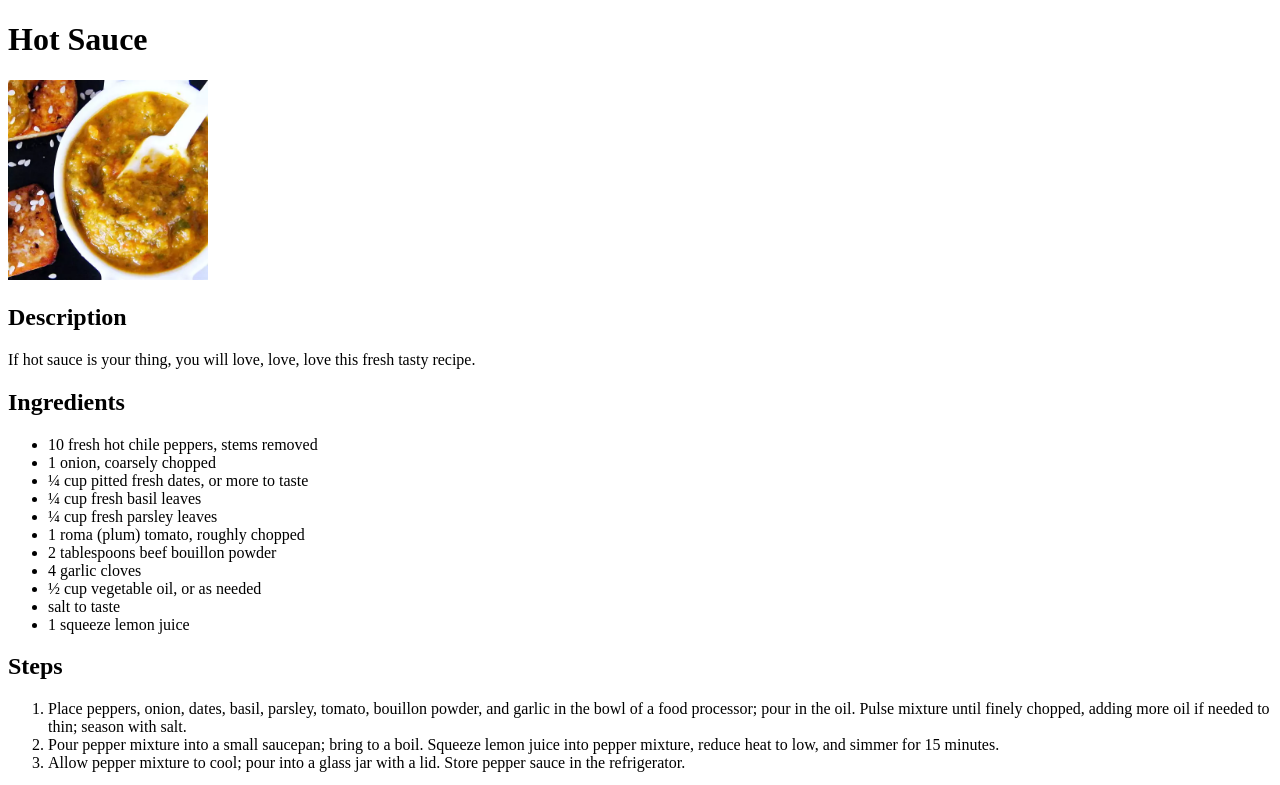
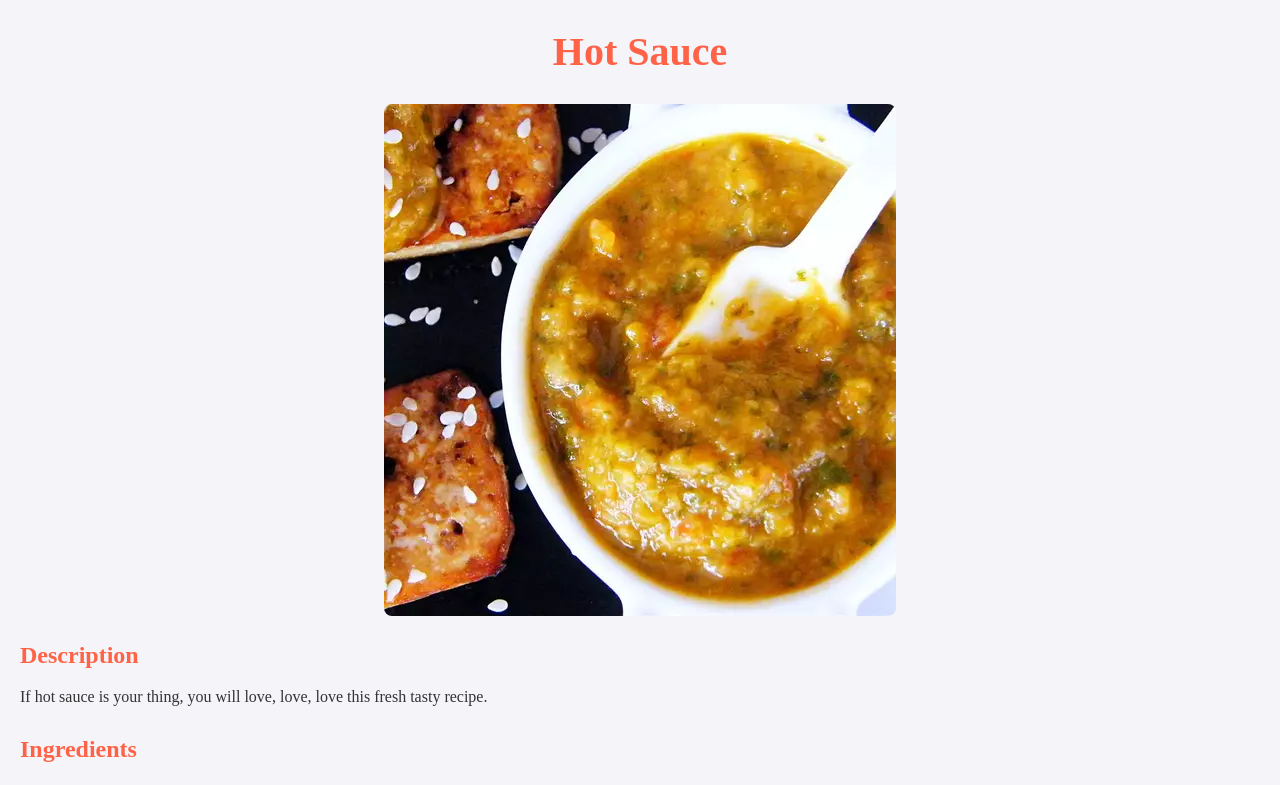
Before and after one commit to ulrichmabou/odin-recipes, a plain HTML site: page recipes/hotsauce.html in a window 1280 px wide. Shown: the top 785 px of the page. Drawn offline with Linux system fonts and the light colour scheme.

Commit message:
style: add simple styling to all pages

```diff
--- a/recipes/hotsauce.html
+++ b/recipes/hotsauce.html
@@ -4,14 +4,13 @@
     <meta charset="UTF-8" />
     <meta name="viewport" content="width=device-width, initial-scale=1.0" />
     <title>Hot Sauce</title>
+    <link rel="stylesheet" href="../styles.css">
   </head>
   <body>
     <h1>Hot Sauce</h1>
     <img
       src="../assets/hotsauce.jpg"
       alt="hot sauce in a small bowl"
-      width="200"
-      height="auto"
     />
     <h2>Description</h2>
     <p>
--- /dev/null
+++ b/styles.css
@@ -0,0 +1,80 @@
+/* styles.css */
+
+/* Reset some basic styles */
+body, h1, h2, p, ul, ol, li, img {
+    margin: 0;
+    padding: 0;
+    box-sizing: border-box;
+}
+
+/* Body Styling */
+body {
+    font-family: 'Arial, sans-serif';
+    line-height: 1.6;
+    background-color: #f4f4f9;
+    color: #333;
+    padding: 20px;
+}
+
+/* Header Styling */
+h1 {
+    color: #ff6347; /* Tomato color */
+    font-size: 2.5em;
+    text-align: center;
+    margin-bottom: 20px;
+}
+
+/* Subheader Styling */
+h2 {
+    color: #ff6347;
+    font-size: 1.5em;
+    margin-top: 20px;
+    margin-bottom: 10px;
+}
+
+/* Image Styling */
+img {
+    display: block;
+    margin: 20px auto;
+    max-width: 100%;
+    height: auto;
+    border-radius: 8px;
+}
+
+/* List Styling */
+ul, ol {
+    margin: 20px 0;
+    padding-left: 20px;
+}
+
+li {
+    margin-bottom: 10px;
+}
+
+/* Paragraph Styling */
+p {
+    margin-bottom: 20px;
+}
+
+/* Link Styling */
+a {
+    color: #ff6347;
+    text-decoration: none;
+    font-weight: bold;
+}
+
+a:hover {
+    text-decoration: underline;
+}
+
+/* Container for recipe links */
+ul {
+    list-style-type: none;
+    padding: 0;
+    display: flex;
+    justify-content: center;
+}
+
+ul li {
+    margin: 0 10px;
+}
```
Also changed, not shown: index.html (+1 -0 lines), recipes/chakalaka.html (+1 -2 lines), recipes/jollofrice.html (+1 -2 lines).
